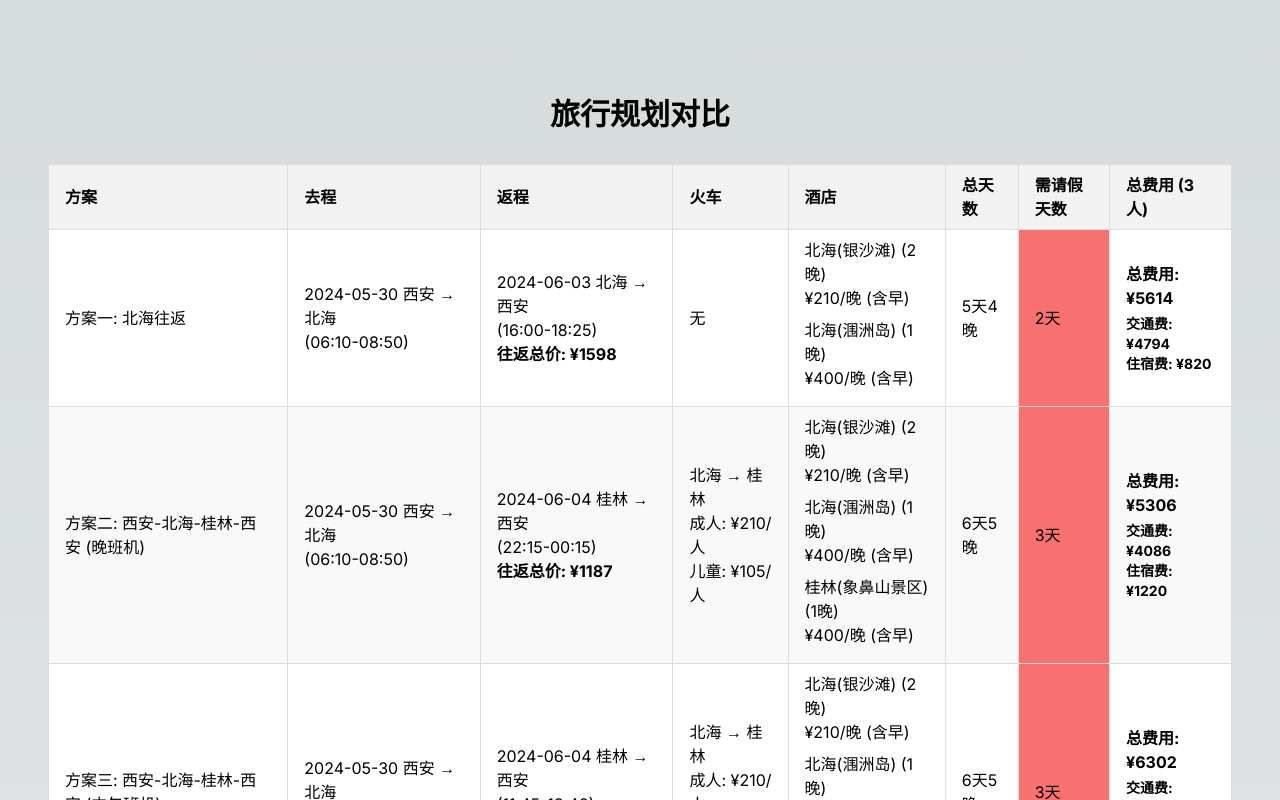
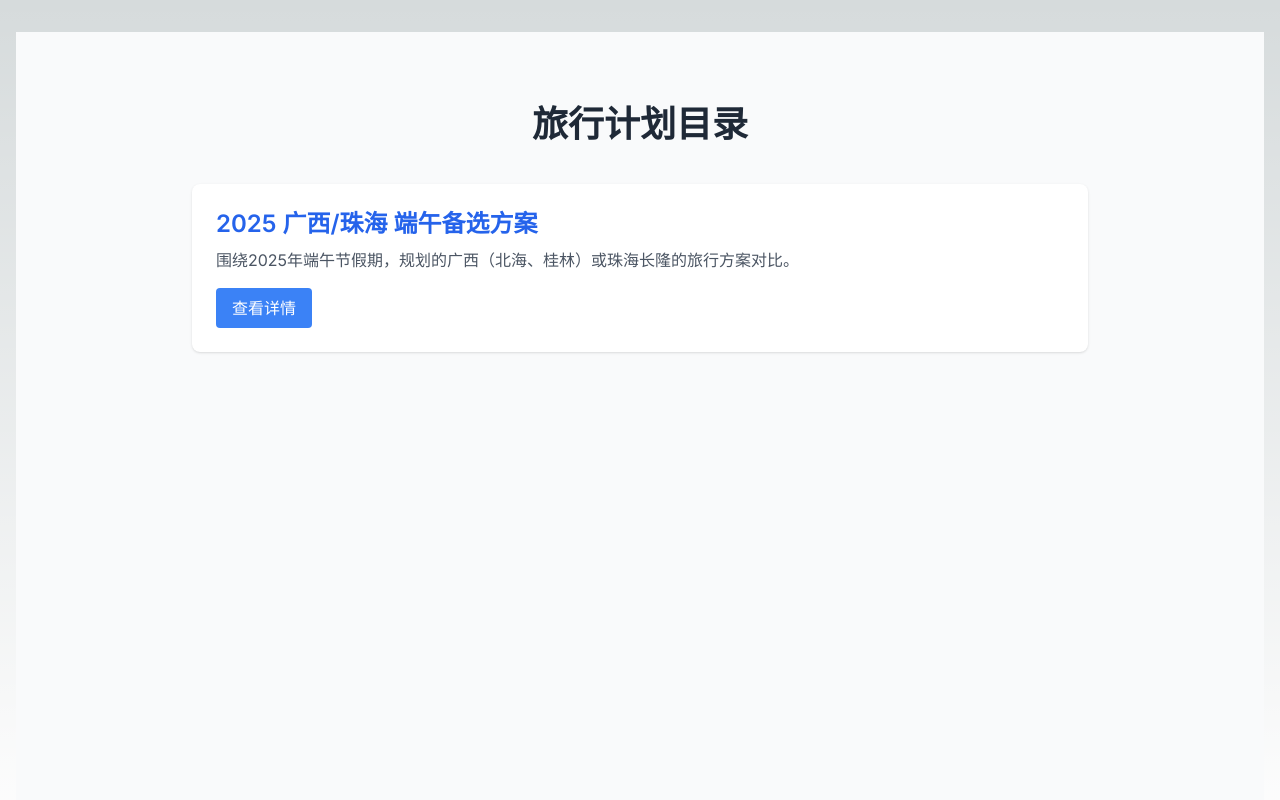
Before and after one commit to wenisy/travel-plan, a Next.js app: page /travel-plan/ in a window 1280 px wide. Shown: the top 800 px of the page. Built offline with nearby package versions, Linux system fonts and the light colour scheme.

Commit message:
提交未提交的更改

```diff
--- a/src/app/page.tsx
+++ b/src/app/page.tsx
@@ -1,36 +1,33 @@
 'use client';
 
-import React, { useState } from 'react';
-import TravelPlanTable from '../components/TravelPlanTable';
-import TravelCalendar from '../components/TravelCalendar';
-import CostChart from '../components/CostChart';
-import TravelSummary from '../components/TravelSummary';
-import { travelPlans } from '../data/travelData';
+import React from 'react';
+import Link from 'next/link'; // 导入 Link 组件用于导航
+import { allTravelPlanSets } from '../data/travelData'; // 导入新的数据结构
 
 export default function Home() {
   return (
-    <main className="min-h-screen p-8"> {/* 调整外层 padding */}
-      <div className="max-w-7xl mx-auto"> {/* 稍微加宽内容区域 */}
-        <h1 className="text-3xl font-bold text-center my-8">旅行规划对比</h1>
+    <main className="min-h-screen p-8 bg-gray-50">
+      <div className="max-w-4xl mx-auto">
+        <h1 className="text-4xl font-bold text-center my-10 text-gray-800">旅行计划目录</h1>
 
-        <div className="mb-8">
-          {/* 行程方案对比表格现在接收所有 plans */}
-          <TravelPlanTable plans={travelPlans} />
-        </div>
-
-        {/* 移除日历组件 */}
-        {/* <TravelCalendar startDate={selectedPlan.flights.outbound.date} endDate={selectedPlan.flights.return.date} /> */}
-
-        {/* 成本图表现在接收所有 plans */}
-        <div className="mb-8">
-          <h2 className="text-2xl font-bold mb-4 text-center">成本对比</h2>
-          <CostChart plans={travelPlans} />
-        </div>
-
-        {/* 摘要信息现在接收所有 plans */}
-        <div>
-          <h2 className="text-2xl font-bold mb-4 text-center">方案总结</h2>
-          <TravelSummary plans={travelPlans} />
+        <div className="space-y-6">
+          {allTravelPlanSets.length > 0 ? (
+            allTravelPlanSets.map(planSet => (
+              <div key={planSet.id} className="bg-white p-6 rounded-lg shadow hover:shadow-md transition-shadow duration-200">
+                <h2 className="text-2xl font-semibold text-blue-600 mb-2">{planSet.name}</h2>
+                {planSet.description && (
+                  <p className="text-gray-600 mb-4">{planSet.description}</p>
+                )}
+                <Link href={`/plans/${planSet.id}`} legacyBehavior>
+                  <a className="inline-block bg-blue-500 text-white px-4 py-2 rounded hover:bg-blue-600 transition-colors duration-200">
+                    查看详情
+                  </a>
+                </Link>
+              </div>
+            ))
+          ) : (
+            <p className="text-center text-gray-500">暂无旅行计划集合。</p>
+          )}
         </div>
       </div>
     </main>
--- /dev/null
+++ b/src/app/plans/[planSetId]/page.tsx
@@ -0,0 +1,41 @@
+// This is now a Server Component (no 'use client')
+
+import React from 'react';
+import Link from 'next/link';
+// Import the new Client Component
+import PlanSetClientPage from '../../../components/PlanSetClientPage';
+// Import data fetching and types
+import { getPlanSetById, TravelPlanSet, allTravelPlanSets } from '../../../data/travelData';
+
+// generateStaticParams remains here (Server Component)
+export async function generateStaticParams() {
+  return allTravelPlanSets.map((planSet) => ({
+    planSetId: planSet.id,
+  }));
+}
+
+// Page component receives params directly in Server Components
+interface PageProps {
+  params: { planSetId: string };
+}
+
+export default function PlanSetPage({ params }: PageProps) {
+  const planSetId = params.planSetId;
+  const planSet: TravelPlanSet | undefined = getPlanSetById(planSetId);
+
+  // Handle not found case in the Server Component
+  if (!planSet) {
+    return (
+      <main className="min-h-screen p-8 flex flex-col items-center justify-center">
+        <h1 className="text-2xl font-bold text-red-600 mb-4">未找到旅行计划集合</h1>
+        <p className="text-gray-600 mb-6">无法找到 ID 为 "{planSetId}" 的计划集合。</p>
+        <Link href="/" legacyBehavior>
+          <a className="text-blue-500 hover:underline">返回目录</a>
+        </Link>
+      </main>
+    );
+  }
+
+  // Render the Client Component and pass the fetched data as props
+  return <PlanSetClientPage planSet={planSet} />;
+}
--- /dev/null
+++ b/src/components/PlanSetClientPage.tsx
@@ -0,0 +1,51 @@
+'use client'; // Mark this as a Client Component
+
+import React from 'react';
+import Link from 'next/link';
+import TravelPlanTable from './TravelPlanTable'; // Adjusted path
+import CostChart from './CostChart'; // Adjusted path
+import TravelSummary from './TravelSummary'; // Adjusted path
+import { TravelPlanSet } from '../data/travelData'; // Adjusted path
+
+interface PlanSetClientPageProps {
+  planSet: TravelPlanSet; // Receive planSet data as a prop
+}
+
+export default function PlanSetClientPage({ planSet }: PlanSetClientPageProps) {
+  // No need for useParams here, data comes from props
+
+  return (
+    <main className="min-h-screen p-8">
+      <div className="max-w-7xl mx-auto">
+        <div className="mb-6">
+            <Link href="/" legacyBehavior>
+              <a className="text-blue-500 hover:underline">&larr; 返回目录</a>
+            </Link>
+        </div>
+
+        <h1 className="text-3xl font-bold text-center my-8">{planSet.name}</h1>
+        {planSet.description && (
+            <p className="text-center text-gray-600 mb-8">{planSet.description}</p>
+        )}
+
+        <div className="mb-8">
+          <h2 className="text-2xl font-bold mb-4 text-center">行程方案对比</h2>
+          <TravelPlanTable plans={planSet.plans} />
+        </div>
+
+        {/* Optional: Add calendar back if needed */}
+        {/* <TravelCalendar startDate={...} endDate={...} /> */}
+
+        <div className="mb-8">
+          <h2 className="text-2xl font-bold mb-4 text-center">成本对比</h2>
+          <CostChart plans={planSet.plans} />
+        </div>
+
+        <div>
+          <h2 className="text-2xl font-bold mb-4 text-center">方案总结</h2>
+          <TravelSummary plans={planSet.plans} />
+        </div>
+      </div>
+    </main>
+  );
+}
--- a/src/data/travelData.ts
+++ b/src/data/travelData.ts
@@ -57,8 +57,20 @@ export interface TravelPlan {
   totalDays: number;
 }
 
-// 火车票数据
-export const trainOptions: TrainOption[] = [
+// 新增：旅行计划集合接口
+export interface TravelPlanSet {
+  id: string;
+  name: string;
+  description?: string; // 可选描述
+  plans: TravelPlan[];
+  holidayDates?: string[]; // 该计划集合相关的假日
+}
+
+
+// --- 基础数据 ---
+
+// 火车票数据 (保持不变)
+const trainOptions: TrainOption[] = [
   {
     from: '北海',
     to: '桂林',
@@ -89,10 +101,10 @@ export const trainOptions: TrainOption[] = [
   }
 ];
 
-// 往返航班数据
-export const roundTripFlightOptions: RoundTripFlightOption[] = [
+// 往返航班数据 (保持不变)
+const roundTripFlightOptions: RoundTripFlightOption[] = [
   {
-    id: 'rt7',
+    id: 'rt7', // 珠海-北海
     outbound: {
       departure: '西安',
       arrival: '珠海',
@@ -109,10 +121,10 @@ export const roundTripFlightOptions: RoundTripFlightOption[] = [
       date: '2024-06-02',
       hasCheckedBaggage: true
     },
-    totalPrice: 1606 // 往返总价
+    totalPrice: 1606
   },
   {
-    id: 'rt1',
+    id: 'rt1', // 北海往返
     outbound: {
       departure: '西安',
       arrival: '北海',
@@ -129,10 +141,10 @@ export const roundTripFlightOptions: RoundTripFlightOption[] = [
       date: '2024-06-03',
       hasCheckedBaggage: true
     },
-    totalPrice: 1598 // 往返总价
+    totalPrice: 1598
   },
   {
-    id: 'rt2',
+    id: 'rt2', // 北海-桂林 (晚班)
     outbound: {
       departure: '西安',
       arrival: '北海',
@@ -149,10 +161,10 @@ export const roundTripFlightOptions: RoundTripFlightOption[] = [
       date: '2024-06-04',
       hasCheckedBaggage: true
     },
-    totalPrice: 1187 // 往返总价
+    totalPrice: 1187
   },
   {
-    id: 'rt3',
+    id: 'rt3', // 北海-桂林 (中班)
     outbound: {
       departure: '西安',
       arrival: '北海',
@@ -169,10 +181,10 @@ export const roundTripFlightOptions: RoundTripFlightOption[] = [
       date: '2024-06-04',
       hasCheckedBaggage: true
     },
-    totalPrice: 1519 // 往返总价
+    totalPrice: 1519
   },
   {
-    id: 'rt4',
+    id: 'rt4', // 桂林-北海
     outbound: {
       departure: '西安',
       arrival: '桂林',
@@ -189,10 +201,10 @@ export const roundTripFlightOptions: RoundTripFlightOption[] = [
       date: '2024-06-04',
       hasCheckedBaggage: true
     },
-    totalPrice: 1842 // 往返总价
+    totalPrice: 1842
   },
   {
-    id: 'rt5',
+    id: 'rt5', // 北海-珠海 (无托运)
     outbound: {
       departure: '西安',
       arrival: '北海',
@@ -209,10 +221,10 @@ export const roundTripFlightOptions: RoundTripFlightOption[] = [
       date: '2024-06-04',
       hasCheckedBaggage: false
     },
-    totalPrice: 1197 // 无托运行李的往返总价
+    totalPrice: 1197
   },
   {
-    id: 'rt6',
+    id: 'rt6', // 北海-珠海 (含托运)
     outbound: {
       departure: '西安',
       arrival: '北海',
@@ -229,149 +241,187 @@ export const roundTripFlightOptions: RoundTripFlightOption[] = [
       date: '2024-06-04',
       hasCheckedBaggage: true
     },
-    totalPrice: 1477 // 含托运行李的往返总价
+    totalPrice: 1477
   }
 ];
 
-// 酒店数据
-export const hotelOptions: HotelOption[] = [
+// 酒店数据 (保持不变)
+const hotelOptions: HotelOption[] = [
   {
     location: '北海(银沙滩)',
     name: '银沙滩酒店',
-    pricePerNight: 210, // 平均价格
+    pricePerNight: 210,
     includesBreakfast: true,
-    nights: 2
+    nights: 2 // 默认值，可在计划中覆盖
   },
   {
     location: '北海(涠洲岛)',
     name: '涠洲岛酒店',
     pricePerNight: 400,
     includesBreakfast: true,
-    nights: 1
+    nights: 1 // 默认值
   },
   {
     location: '桂林(象鼻山景区)',
     name: '象鼻山景区酒店',
     pricePerNight: 400,
     includesBreakfast: true,
-    nights: 1
+    nights: 1 // 默认值
   },
   {
     location: '珠海(过夜)',
     name: '珠海过夜酒店',
     pricePerNight: 160,
     includesBreakfast: true,
-    nights: 1
+    nights: 1 // 默认值
   },
   {
     location: '珠海长隆',
     name: '珠海长隆酒店+门票',
     pricePerNight: 1970, // 一晚含门票总价
     includesBreakfast: true,
-    nights: 1
+    nights: 1 // 默认值
   }
 ];
 
-// 旅行计划
-export const travelPlans: TravelPlan[] = [
+// --- 旅行计划集合 ---
+
+// 集合一：2024 广西/珠海 端午备选方案
+const duanwu2024Plans: TravelPlan[] = [
   {
     id: 'plan1',
     name: '方案一: 北海往返',
-    flights: roundTripFlightOptions[1],
-    hotels: [hotelOptions[0], hotelOptions[1]], // 银沙滩2晚 + 涠洲岛2晚 = 4晚
+    flights: roundTripFlightOptions[1], // rt1
+    hotels: [
+        {...hotelOptions[0], nights: 2}, // 银沙滩2晚
+        {...hotelOptions[1], nights: 2}  // 涠洲岛2晚
+    ], // 共4晚
     totalDays: 5
   },
   {
     id: 'plan2',
     name: '方案二: 西安-北海-桂林-西安 (晚班机)',
-    flights: roundTripFlightOptions[2],
-    train: trainOptions[0],
-    hotels: [hotelOptions[0], hotelOptions[1], hotelOptions[2]], // 银沙滩2晚 + 涠洲岛2晚 + 桂林1晚 = 5晚
+    flights: roundTripFlightOptions[2], // rt2
+    train: trainOptions[0], // 北海->桂林
+    hotels: [
+        {...hotelOptions[0], nights: 2}, // 银沙滩2晚
+        {...hotelOptions[1], nights: 2}, // 涠洲岛2晚
+        hotelOptions[2]                 // 桂林1晚
+    ], // 共5晚
     totalDays: 6
   },
   {
     id: 'plan3',
     name: '方案三: 西安-北海-桂林-西安 (中午班机)',
-    flights: roundTripFlightOptions[3],
-    train: trainOptions[0],
-    hotels: [hotelOptions[0], hotelOptions[1], hotelOptions[2]], // 银沙滩2晚 + 涠洲岛2晚 + 桂林1晚 = 5晚
+    flights: roundTripFlightOptions[3], // rt3
+    train: trainOptions[0], // 北海->桂林
+    hotels: [
+        {...hotelOptions[0], nights: 2}, // 银沙滩2晚
+        {...hotelOptions[1], nights: 2}, // 涠洲岛2晚
+        hotelOptions[2]                 // 桂林1晚
+    ], // 共5晚
     totalDays: 6
   },
   {
     id: 'plan4',
     name: '方案四: 西安-桂林-北海-西安',
-    flights: roundTripFlightOptions[4],
-    train: trainOptions[1],
-    hotels: [hotelOptions[2], hotelOptions[0], hotelOptions[1]], // 桂林1晚 + 银沙滩2晚 + 涠洲岛2晚 = 5晚
+    flights: roundTripFlightOptions[4], // rt4
+    train: trainOptions[1], // 桂林->北海
+    hotels: [
+        hotelOptions[2],                 // 桂林1晚
+        {...hotelOptions[0], nights: 2}, // 银沙滩2晚
+        {...hotelOptions[1], nights: 2}  // 涠洲岛2晚
+    ], // 共5晚
     totalDays: 6
   },
   {
     id: 'plan5',
     name: '方案五: 西安-北海-珠海-西安 (无托运)',
-    flights: roundTripFlightOptions[5],
-    train: trainOptions[2],
+    flights: roundTripFlightOptions[5], // rt5
+    train: trainOptions[2], // 北海->珠海
     hotels: [
       { ...hotelOptions[0], nights: 2 }, // 银沙滩2晚
       { ...hotelOptions[1], nights: 1 }, // 涠洲岛1晚
       hotelOptions[3], // 珠海过夜1晚
       hotelOptions[4]  // 珠海长隆1晚
-    ], // 银沙滩2晚 + 涠洲岛1晚 + 珠海过夜1晚 + 珠海长隆1晚 = 5晚
+    ], // 共5晚
     totalDays: 6
   },
   {
     id: 'plan6',
     name: '方案六: 西安-北海-珠海-西安 (含托运)',
-    flights: roundTripFlightOptions[6],
-    train: trainOptions[2],
+    flights: roundTripFlightOptions[6], // rt6
+    train: trainOptions[2], // 北海->珠海
     hotels: [
       { ...hotelOptions[0], nights: 2 }, // 银沙滩2晚
       { ...hotelOptions[1], nights: 1 }, // 涠洲岛1晚
       hotelOptions[3], // 珠海过夜1晚
       hotelOptions[4]  // 珠海长隆1晚
-    ], // 银沙滩2晚 + 涠洲岛1晚 + 珠海过夜1晚 + 珠海长隆1晚 = 5晚
+    ], // 共5晚
     totalDays: 6
   },
   {
     id: 'plan7',
     name: '方案七: 西安-珠海-北海-西安 (5.28-6.2)',
-    flights: roundTripFlightOptions[0],
-    train: trainOptions[3], // 珠海到北海
+    flights: roundTripFlightOptions[0], // rt7
+    train: trainOptions[3], // 珠海->北海
     hotels: [
       hotelOptions[3], // 珠海过夜1晚
       hotelOptions[4], // 珠海长隆1晚
       { ...hotelOptions[0], nights: 2 }, // 银沙滩2晚
       { ...hotelOptions[1], nights: 1 }, // 涠洲岛1晚
-    ], // 珠海过夜1晚 + 珠海长隆1晚 + 银沙滩2晚 + 涠洲岛1晚 = 5晚
+    ], // 共5晚
     totalDays: 6
   }
 ];
 
-// 假日信息
-export const holidayDates = ['2024-05-31', '2024-06-01', '2024-06-02'];
+// 导出所有旅行计划集合
+export const allTravelPlanSets: TravelPlanSet[] = [
+  {
+    id: 'duanwu-2025-guangxi-zhuhai', // 更新年份
+    name: '2025 广西/珠海 端午备选方案', // 更新年份
+    description: '围绕2025年端午节假期，规划的广西（北海、桂林）或珠海长隆的旅行方案对比。', // 更新年份
+    plans: duanwu2024Plans, // 计划数组名称保持不变，但内容是针对2025的
+    holidayDates: ['2025-05-30', '2025-05-31', '2025-06-01'] // 假设2025端午假期日期，请根据实际情况调整
+  },
+  // 未来可以在这里添加更多 TravelPlanSet
+  // {
+  //   id: 'guoqing-2024-xxx',
+  //   name: '2024 国庆 XXX 备选方案',
+  //   description: '...',
+  //   plans: [],
+  //   holidayDates: ['2024-10-01', ...]
+  // }
+];
 
-// 计算总费用 (2大人1小孩)
+
+// --- 辅助函数 ---
+
+// 计算总费用 (2大人1小孩) - 保持不变
 export const calculateTotalCost = (plan: TravelPlan): number => {
-  // 机票费用 (小孩同价)
   const flightCost = plan.flights.totalPrice * 3;
-
-  // 火车费用 (如果有)
   const trainCost = plan.train ? (plan.train.adultPrice * 2 + plan.train.childPrice) : 0;
-
-  // 酒店费用 (一个房间)
   const hotelCost = plan.hotels.reduce((total, hotel) => {
     return total + (hotel.pricePerNight * hotel.nights);
   }, 0);
-
   return flightCost + trainCost + hotelCost;
 };
 
-// 计算需要请假的天数
+// 计算需要请假的天数 - 保持不变 (逻辑基于 plan.id)
 export const calculateWorkDaysOff = (plan: TravelPlan): number => {
+  // 注意：这里的 plan.id 是 TravelPlan 内部的 id，不是 TravelPlanSet 的 id
   if (plan.id === 'plan7') {
-    return 3; // 5.28, 5.29, 5.30 (方案七) - 6.2是节假日不用请假
+    return 3; // 5.28, 5.29, 5.30 (方案七)
   } else if (plan.id === 'plan1') {
-    return 2; // 5.30和6.3 (方案一)
-  } else {
+    return 2; // 5.30 和 6.3 (方案一)
+  } else if (plan.id === 'plan5' || plan.id === 'plan6') {
+    return 3; // 5.30, 6.3, 6.4 (珠海方案五、六)
+  } else { // plan2, plan3, plan4
     return 3; // 5.30, 6.3, 6.4 (桂林方案二、三、四)
   }
 };
+
+// 新增：根据集合ID获取计划集合的函数
+export const getPlanSetById = (id: string): TravelPlanSet | undefined => {
+  return allTravelPlanSets.find(set => set.id === id);
+};
```
